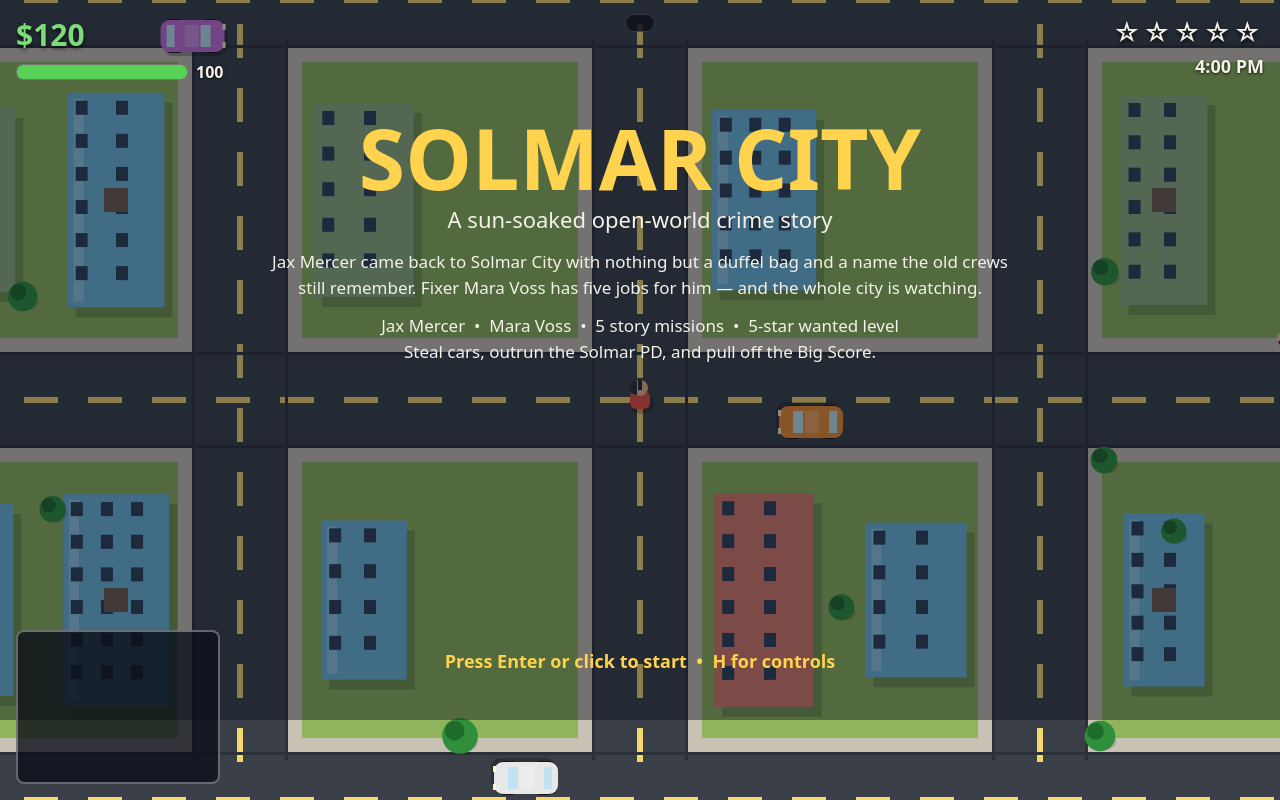
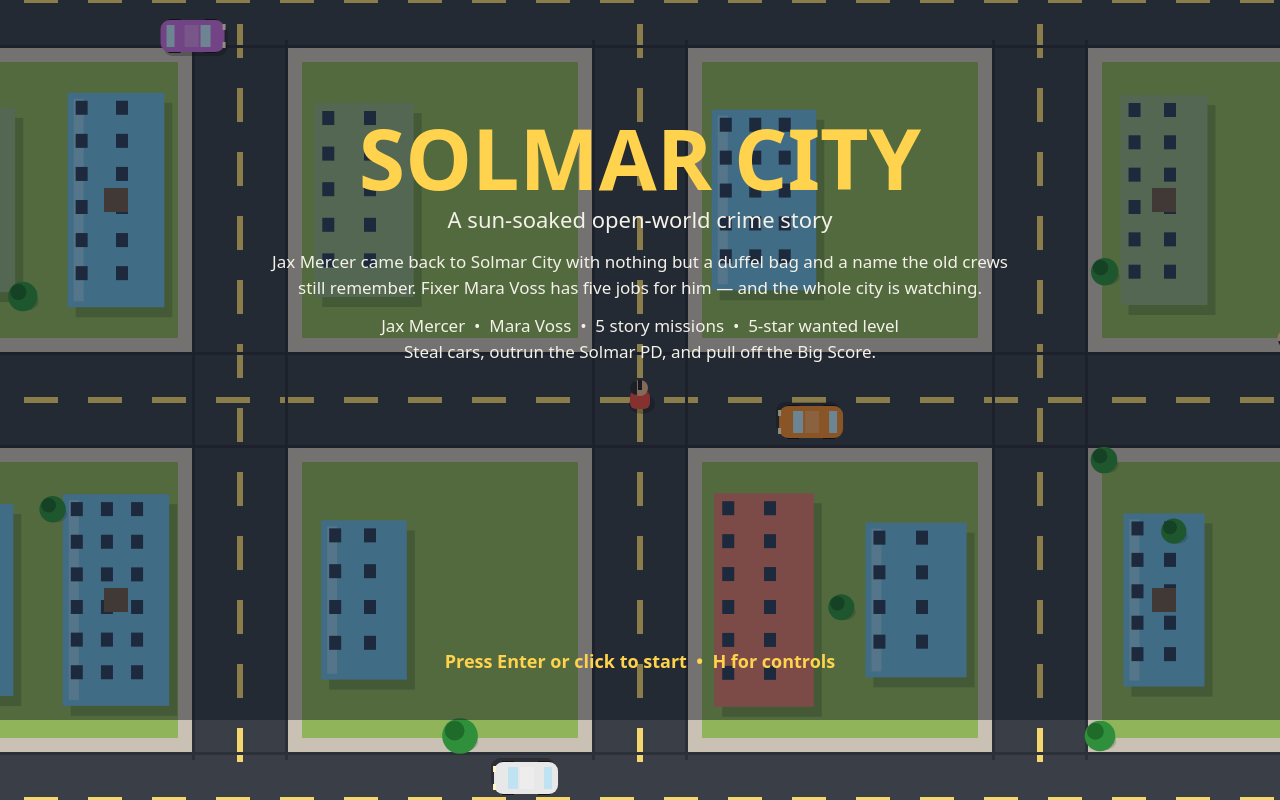
Before and after one commit to recx82-ship-it/solmar-city, a plain HTML site: page game/index.html in a window 1280 px wide. Drawn offline with Linux system fonts and the light colour scheme.

Commit message:
Round 2: Solmar City rebuilt under fresh recording

```diff
--- a/game/index.html
+++ b/game/index.html
@@ -3,58 +3,18 @@
 <head>
 <meta charset="utf-8">
 <meta name="viewport" content="width=device-width, initial-scale=1">
+<link rel="icon" href="data:,">
 <title>Solmar City — an open-world crime game</title>
 <style>
-  html, body { margin: 0; height: 100%; overflow: hidden; background: #10131c; font-family: system-ui, -apple-system, "Segoe UI", sans-serif; }
+  html, body { margin: 0; height: 100%; overflow: hidden; background: #0a1230; }
   #game { position: fixed; inset: 0; width: 100%; height: 100%; display: block; touch-action: none; }
+  /* Read aloud, never shown: the status line screen readers announce. */
   #status { position: absolute; width: 1px; height: 1px; overflow: hidden; clip-path: inset(50%); white-space: nowrap; }
-  #hud { position: fixed; inset: 0; pointer-events: none; color: #f4f1e8; }
-  .hud-top { position: absolute; top: 14px; left: 16px; right: 16px; display: flex; justify-content: space-between; align-items: flex-start; }
-  .hud-left { display: flex; flex-direction: column; gap: 6px; }
-  #hud-money { font-size: 30px; font-weight: 800; color: #7ddb7a; text-shadow: 0 2px 4px rgba(0,0,0,0.7); }
-  .hud-health { display: flex; align-items: center; gap: 8px; }
-  .hud-health-bar { width: 170px; height: 14px; background: rgba(0,0,0,0.55); border: 1px solid rgba(255,255,255,0.35); border-radius: 7px; overflow: hidden; }
-  #hud-health-fill { height: 100%; width: 100%; background: #58d158; }
-  #hud-health-text { font-weight: 700; text-shadow: 0 1px 3px rgba(0,0,0,0.8); }
-  .hud-right { text-align: right; display: flex; flex-direction: column; gap: 4px; }
-  #hud-stars { font-size: 26px; letter-spacing: 3px; text-shadow: 0 2px 4px rgba(0,0,0,0.8); }
-  #hud-clock { font-size: 18px; font-weight: 700; text-shadow: 0 1px 3px rgba(0,0,0,0.8); }
-  #hud-objective { position: absolute; top: 14px; left: 50%; transform: translateX(-50%); max-width: 46%; text-align: center; font-size: 17px; font-weight: 700; background: rgba(12,16,26,0.82); border: 1px solid rgba(255,255,255,0.16); border-radius: 10px; padding: 8px 14px; }
-  #hud-minimap { position: absolute; left: 16px; bottom: 16px; width: 200px; height: 150px; border: 2px solid rgba(255,255,255,0.35); border-radius: 8px; background: rgba(12,16,26,0.8); }
-  #hud-prompt { position: absolute; left: 50%; bottom: 96px; transform: translateX(-50%); font-size: 18px; font-weight: 700; background: rgba(12,16,26,0.85); border: 1px solid rgba(255,210,62,0.6); border-radius: 8px; padding: 7px 14px; display: none; }
-  #hud-speed { position: absolute; right: 20px; bottom: 66px; font-size: 26px; font-weight: 800; text-shadow: 0 2px 4px rgba(0,0,0,0.8); display: none; }
-  #hud-ammo { position: absolute; right: 20px; bottom: 20px; font-size: 18px; font-weight: 700; text-shadow: 0 1px 3px rgba(0,0,0,0.8); }
-  #hud-toasts { position: absolute; top: 76px; left: 50%; transform: translateX(-50%); display: flex; flex-direction: column; align-items: center; gap: 6px; }
-  .toast { background: rgba(12,16,26,0.88); border: 1px solid rgba(255,255,255,0.2); border-radius: 8px; padding: 7px 14px; font-size: 16px; font-weight: 600; white-space: nowrap; }
-  .toast-good { border-color: #7ddb7a; color: #b9f5b6; }
-  .toast-bad { border-color: #ff5a4e; color: #ffc4bf; }
-  .toast-gold { border-color: #ffd23e; color: #ffe9a8; }
-  .toast-out { opacity: 0; transition: opacity 0.6s; }
-  #test-results { position: fixed; left: 0; top: 0; background: #fff; color: #000; font: 12px monospace; white-space: pre-wrap; z-index: 99; max-width: 90vw; }
 </style>
 </head>
 <body>
-<canvas id="game" aria-label="Solmar City: an open-world crime game. Drive, steal cars, do jobs for Mara Voss, and lose the police."></canvas>
+<canvas id="game" aria-label="Solmar City: an open-world crime game. Steal cars, outrun the police, and run five story missions for Mara Voss."></canvas>
 <p id="status" role="status" aria-live="polite"></p>
-<div id="hud">
-  <div class="hud-top">
-    <div class="hud-left">
-      <div id="hud-money">$120</div>
-      <div class="hud-health"><div class="hud-health-bar"><div id="hud-health-fill"></div></div><span id="hud-health-text">100</span></div>
-    </div>
-    <div class="hud-right">
-      <div id="hud-stars">☆☆☆☆☆</div>
-      <div id="hud-clock">4:00 PM</div>
-    </div>
-  </div>
-  <div id="hud-objective"></div>
-  <div id="hud-toasts"></div>
-  <canvas id="hud-minimap" width="200" height="150"></canvas>
-  <div id="hud-prompt"></div>
-  <div id="hud-speed"></div>
-  <div id="hud-ammo"></div>
-</div>
-<div id="test-results"></div>
 <script type="module" src="./src/main.js"></script>
 </body>
 </html>
```
